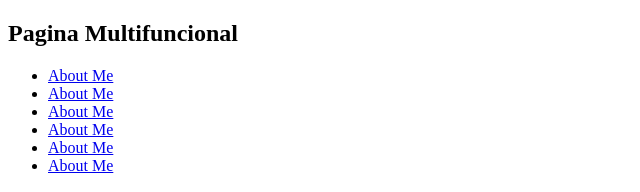
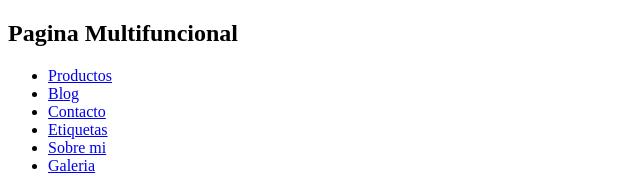
Before and after one commit to Chimuelo1014/Actividadfinal_stioweb-semantico-multiseccion, a plain HTML site: page index.html in a window 1280 px wide. Shown: the top 192 px of the page, without its empty margins (0-640 px from the left). Drawn offline with Linux system fonts and the light colour scheme.

Commit message:
cambios1

```diff
--- a/index.html
+++ b/index.html
@@ -11,12 +11,12 @@
                 <h1>Pagina Multifuncional</h1>
                 <nav>
                     <ul>
-                        <li><a href="productos.html">About Me</a></li>
-                        <li><a href="blog.html">About Me</a></li>
-                        <li><a href="contacto.html">About Me</a></li>
-                        <li><a href="etiquetas.html">About Me</a></li>
-                        <li><a href="sobre_mi.html">About Me</a></li>
-                        <li><a href="galeria.html">About Me</a></li>
+                        <li><a href="productos.html">Productos</a></li>
+                        <li><a href="blog.html">Blog</a></li>
+                        <li><a href="contacto.html">Contacto</a></li>
+                        <li><a href="etiquetas.html">Etiquetas</a></li>
+                        <li><a href="sobre_mi.html">Sobre mi</a></li>
+                        <li><a href="galeria.html">Galeria</a></li>
 
                     </ul>
 
```
